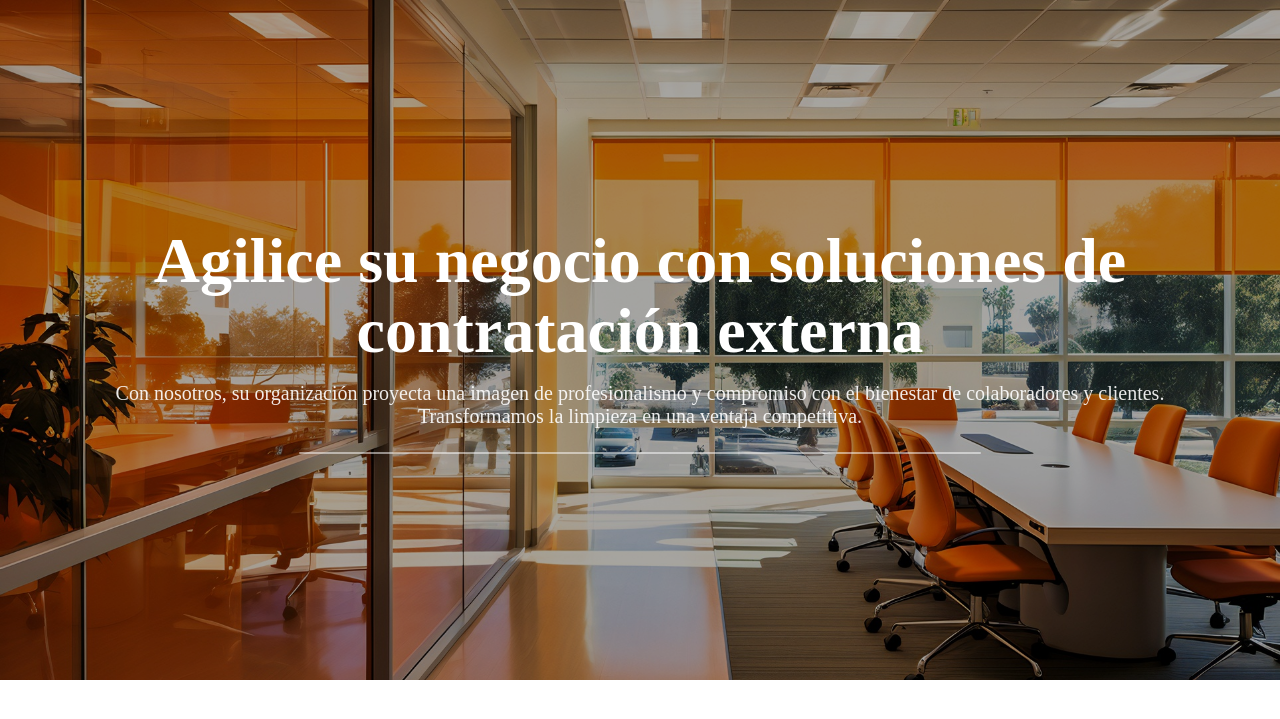
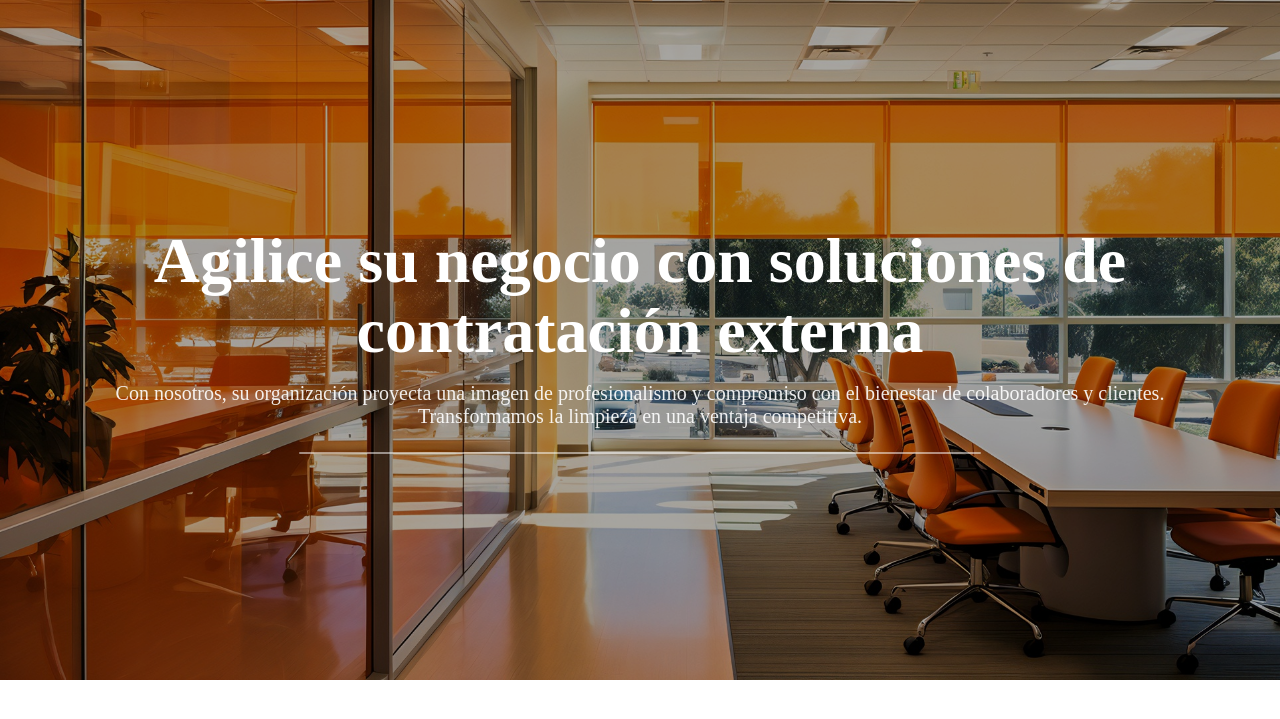
Before and after one commit to Bioniko/bpohn, a PHP site: page /banner-soluciones.php in a window 1280 px wide. Shown: the top 719 px of the page. Run offline with PHP 8.4, Linux system fonts and the light colour scheme.

Commit message:
Update banner-soluciones.php

```diff
--- a/banner-soluciones.php
+++ b/banner-soluciones.php
@@ -216,7 +216,7 @@
     align-items: center;
     justify-content: center;
     overflow: hidden;
-    background-position-y: 0;
+    background-position-y: 100%;
   }
 
   /* capa semitransparente para contraste */
```
